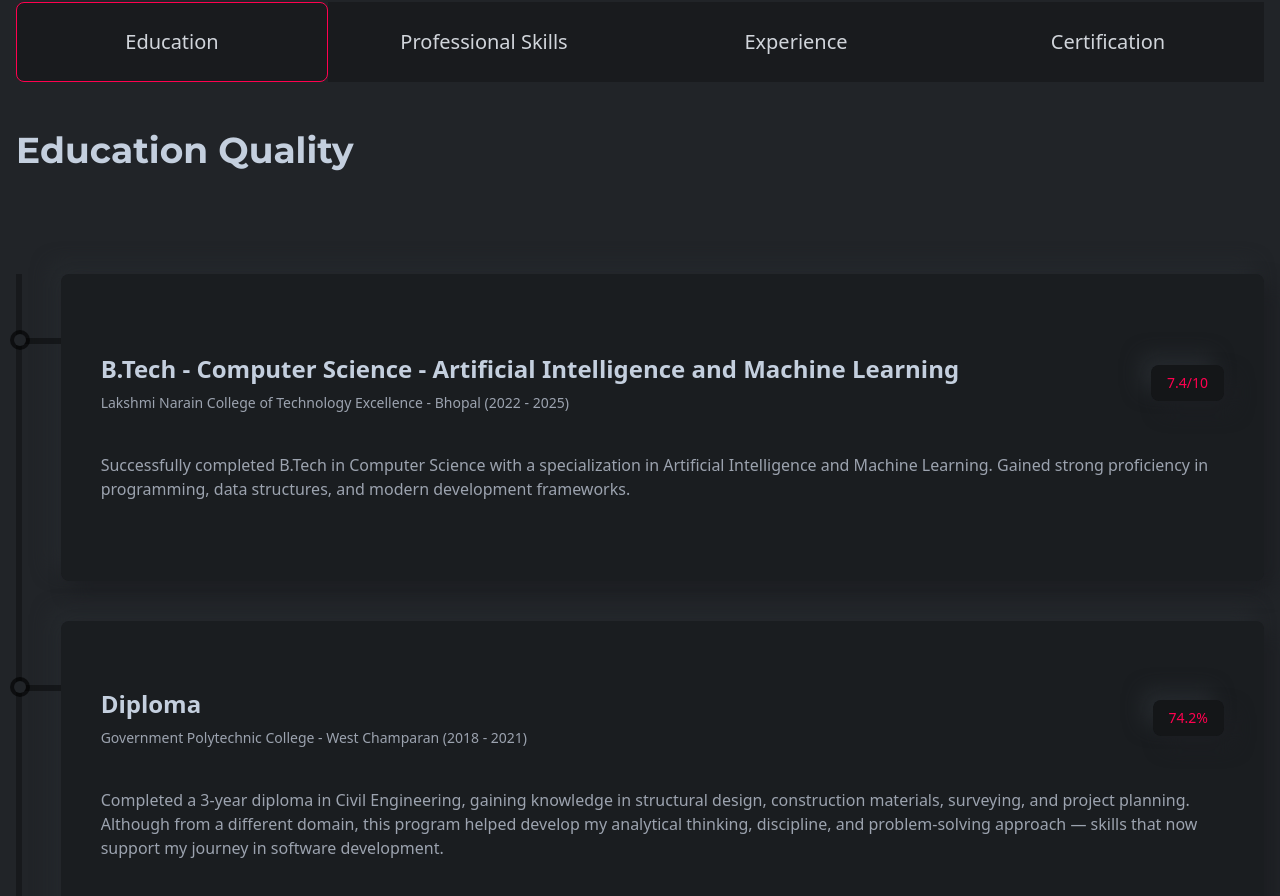
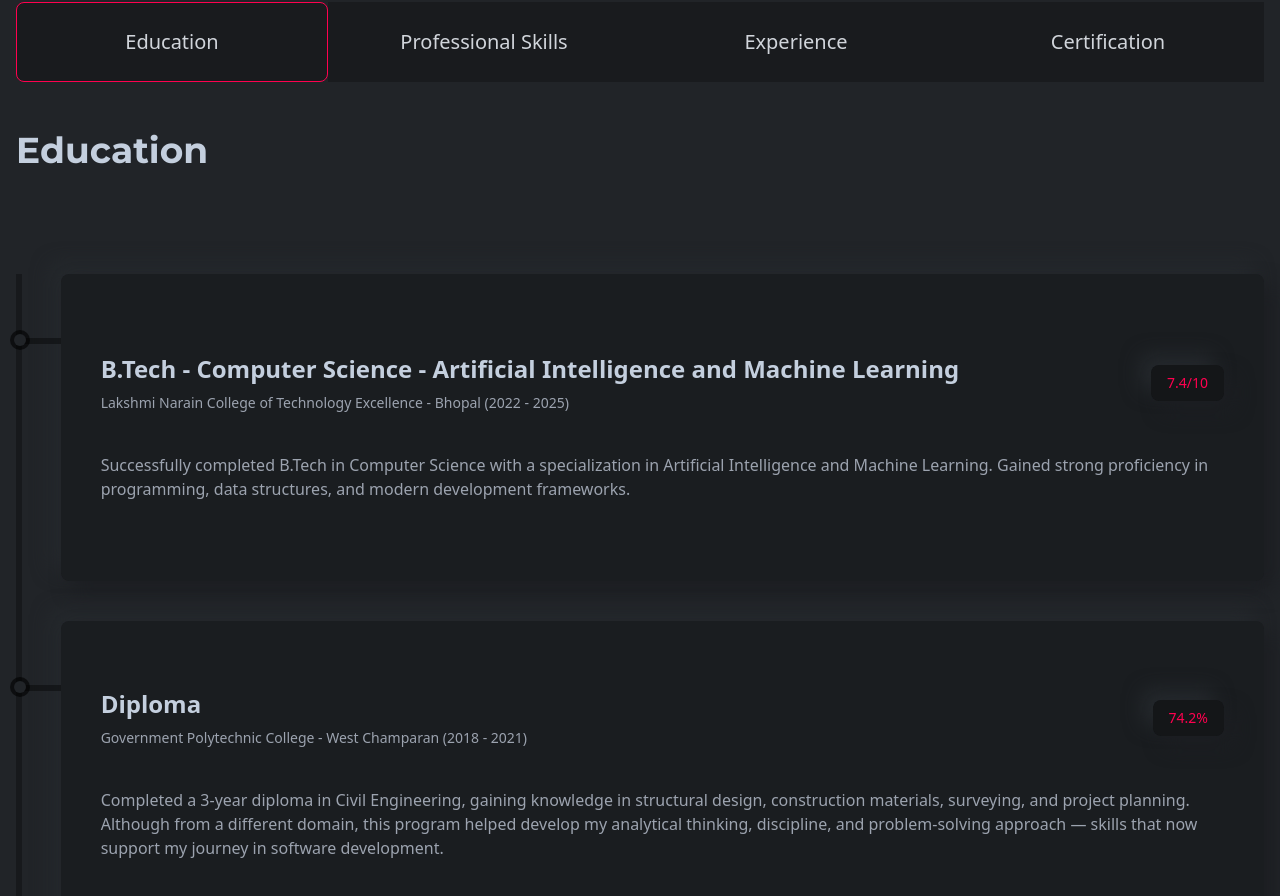
Before and after one commit to Devpkyours/devanandanPortfolio, a React (Create React App) app: page / in a window 1280 px wide. Shown: the part 2597-3493 px from the top of the page. Built offline with nearby package versions, Linux system fonts and the light colour scheme.

Commit message:
Update Education.js

```diff
--- a/src/components/resume/Education.js
+++ b/src/components/resume/Education.js
@@ -13,7 +13,7 @@
       <div>
         <div className="py-6 lgl:py-12 font-titleFont flex flex-col gap-4">
           {/* <p className="text-sm text-designColor tracking-[4px]">1998 - 2010</p> */}
-          <h2 className="text-3xl md:text-4xl font-bold">Education Quality</h2>
+          <h2 className="text-3xl md:text-4xl font-bold">Education </h2>
         </div>
         <div className="mt-6 lgl:mt-14 w-full h-[1000px] border-l-[6px] border-l-black border-opacity-30 flex flex-col gap-10">
           <ResumeCard
```
